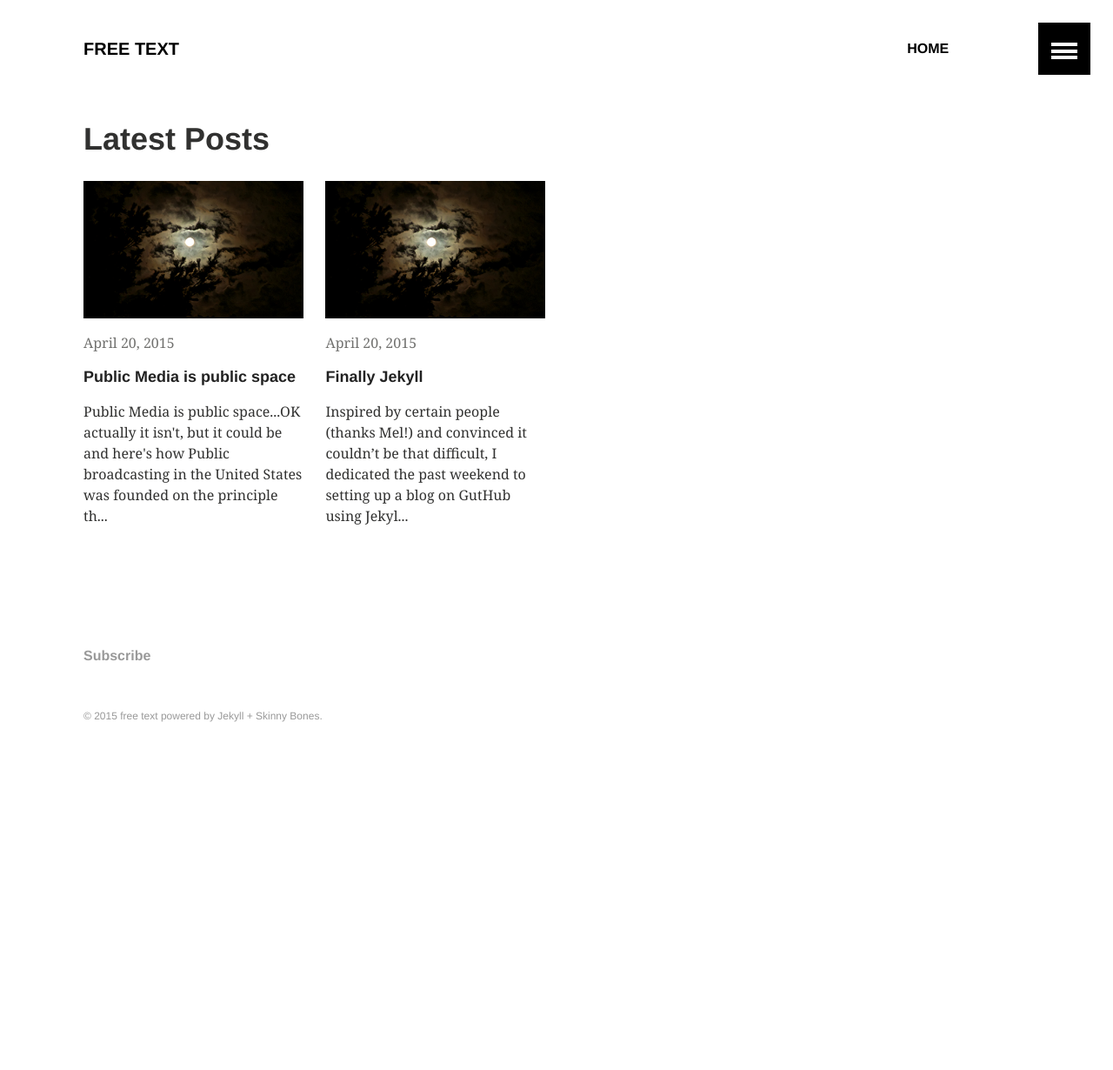
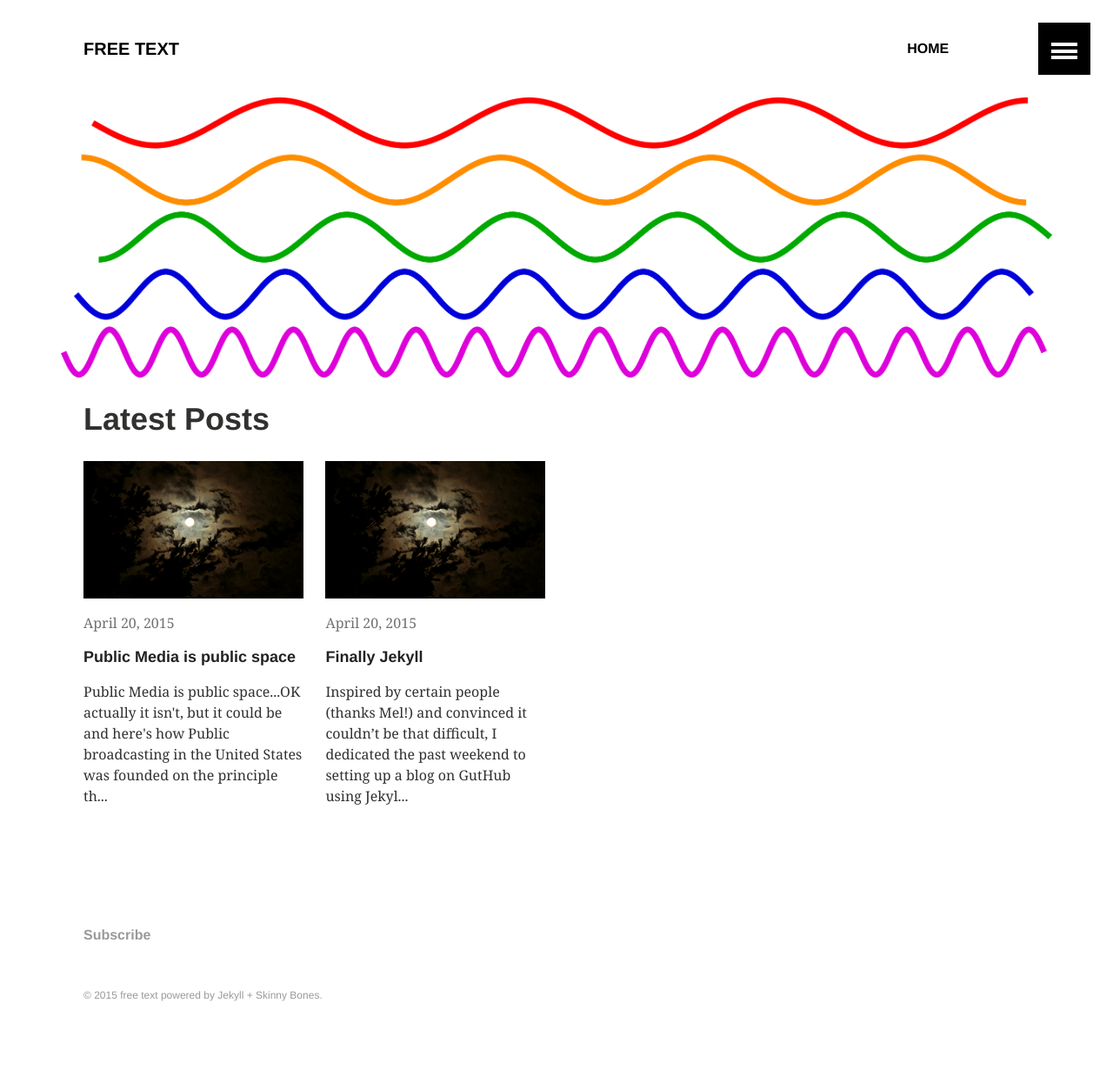
Before and after one commit to jackbrighton/jackbrighton.github.io, a Jekyll site: the page built from index.md, in a window 1280 px wide. Shown: the whole page at 87% size. Built offline with Jekyll 4.4.1, drawn with Linux system fonts in a browser that asks for light colours; before the commit the page ends 909 px from its top, so only the background shows below that.

Commit message:
edit index.md

```diff
--- a/index.md
+++ b/index.md
@@ -2,6 +2,8 @@
 layout: archive
 permalink: /
 title: "Latest Posts"
+image:
+  feature: sine_waves.png
 ---
 
 <div class="tiles">
```
